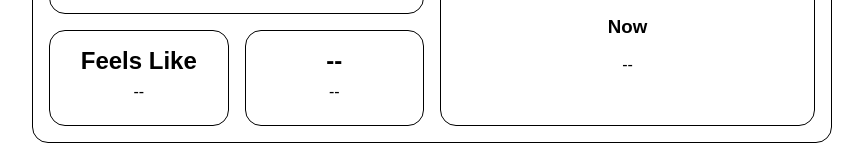
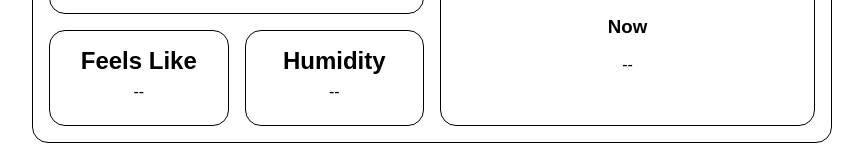
Before and after one commit to mrolaleyeisrael/weather_app, a plain HTML site: page index.html in a window 1280 px wide. Shown: the part 374-519 px from the top of the page, without its empty margins (208-1071 px from the left). Drawn offline with Linux system fonts and the light colour scheme.

Commit message:
humidity

```diff
--- a/index.html
+++ b/index.html
@@ -46,7 +46,7 @@
 				<p class="feels-like-temp">--</p>
 			</article>
 			<article id="humidity">
-				<h1>--</h1>
+				<h1>Humidity</h1>
 				<p class="humidity">--</p>
 			</article>
 		</main>
```
